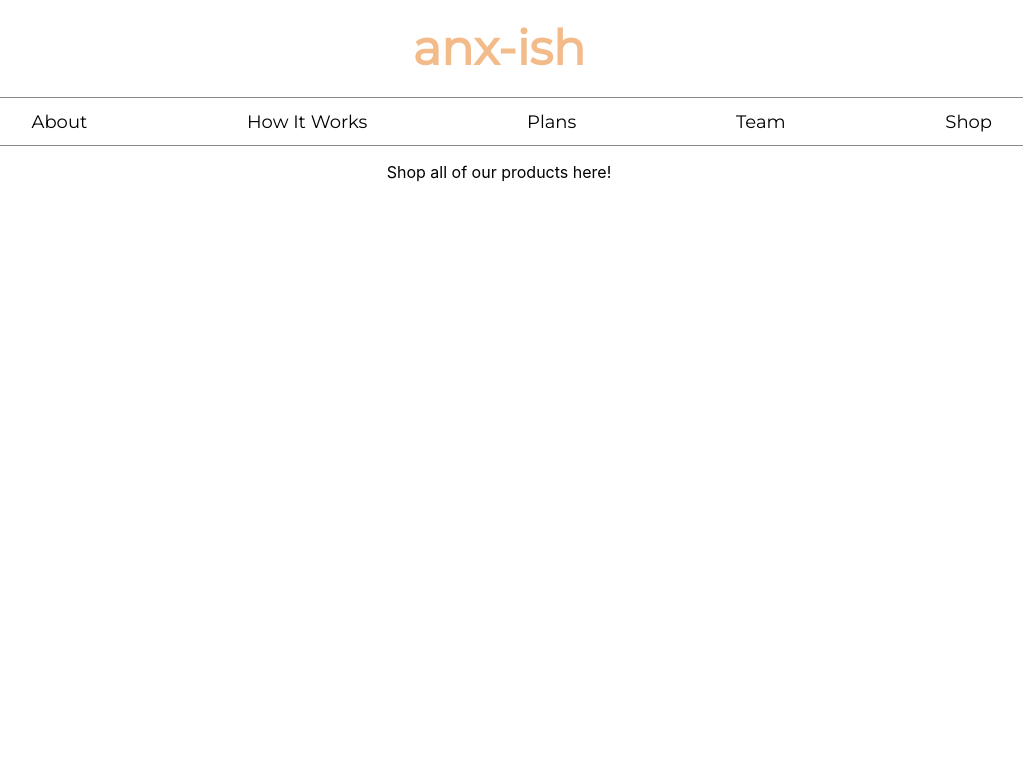
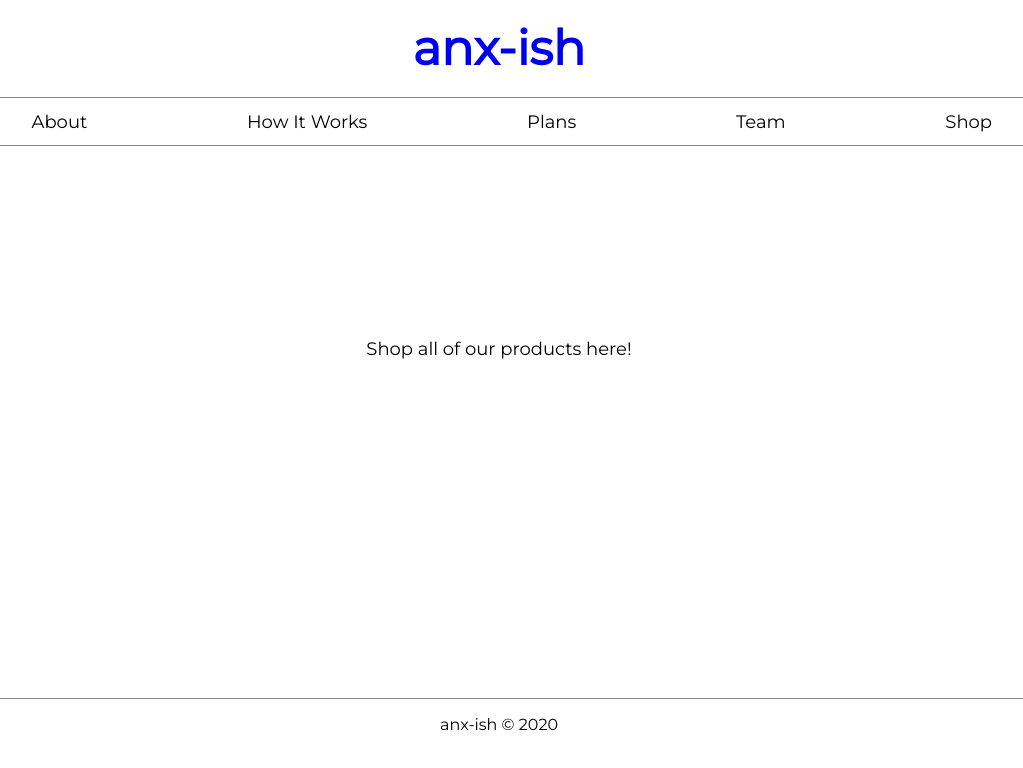
Before and after one commit to ajzajac/anx-ish-frontend, a React (Create React App) app: page /shop in a window 1280 px wide. Shown: the top 768 px of the page, without its empty margins (141-1164 px from the left). Built offline with nearby package versions, Linux system fonts and the light colour scheme; a web font is replaced by a local one.

Commit message:
added footer

```diff
--- a/src/App.css
+++ b/src/App.css
@@ -39,6 +39,14 @@
   color: rgb(243, 187, 138);
 }
 
+.mainTitle a {
+  text-decoration: none;
+}
+.mainTitle a:visited {
+  text-decoration: none;
+  color: rgb(243, 187, 138)
+}
+
 /* TITLE AND NAV DIVS */
 .titleNav {
   width: 100%;
@@ -76,3 +84,78 @@
   text-decoration: none;
   color: black
 }
+
+/* MAIN PAGE CONTAINER */
+
+.mainContainer {
+
+}
+
+/* ABOUT PAGE */
+
+.aboutPage {
+  font-family: 'Montserrat', sans-serif;
+}
+
+.aboutPage p {
+  margin-top: 15%;
+  font-size: large;
+}
+
+/* HOW IT WORKS PAGE */
+
+.howItWorksPage {
+  font-family: 'Montserrat', sans-serif;
+}
+
+.howItWorksPage p {
+  margin-top: 15%;
+  font-size: large;
+}
+
+/* PLANS PAGE */
+
+.plansPage {
+  font-family: 'Montserrat', sans-serif;
+}
+
+.plansPage p {
+  margin-top: 15%;
+  font-size: large;
+}
+
+/* TEAM PAGE */
+
+.teamPage {
+  font-family: 'Montserrat', sans-serif;
+}
+
+.teamPage p {
+  margin-top: 15%;
+  font-size: large;
+}
+
+/* SHOP PAGE */
+
+.shopPage {
+  font-family: 'Montserrat', sans-serif;
+}
+
+.shopPage p {
+  margin-top: 15%;
+  font-size: large;
+}
+
+.footer {
+  height: 3%;
+  margin-top: 25%;
+  text-align: center;
+  font-family: 'Montserrat', sans-serif;
+  left:0;
+  bottom:0;
+  right:0;
+  border-top: solid;
+  clear: both;
+  border-color: rgb(136,136,136);
+  border-width: 1px;
+}
--- a/src/App.js
+++ b/src/App.js
@@ -3,6 +3,7 @@
 import NavBar from './components/NavBar'
 import MainContainer from './containers/MainContainer'
 import Title from './components/Title'
+import Footer from './components/Footer'
 
 function App() {
   return (
@@ -19,6 +20,7 @@
         </div> */}
 
           <MainContainer />
+          <Footer />
         </div>
 
     </div>
--- /dev/null
+++ b/src/components/Footer.js
@@ -0,0 +1,9 @@
+import React from 'react'
+
+export default function Footer() {
+    return (
+        <div className='footer'>
+            <p>anx-ish &copy; 2020</p>
+        </div>
+    )
+}
--- a/src/components/Title.js
+++ b/src/components/Title.js
@@ -3,7 +3,7 @@
 export default function Title() {
     return (
         <div className='mainTitle'>
-            <h1>anx-ish</h1>
+            <h1><a href='/'>anx-ish</a></h1>
         </div>
     )
 }
--- a/src/containers/MainContainer.js
+++ b/src/containers/MainContainer.js
@@ -16,8 +16,8 @@
                 <Router>
                     <Switch>
                         <Route exact path='/'><Home></Home></Route>
+                        <Route exact path='/about'><About></About></Route>
                         <Route exact path='/howitworks'><HowItWorks></HowItWorks></Route>
-                        <Route exact path='/about'><About></About></Route>
                         <Route exact path='/plans'><Plans></Plans></Route>
                         <Route exact path='/team'><Team></Team></Route>
                         <Route exact path='/shop'><Shop></Shop></Route>
```
